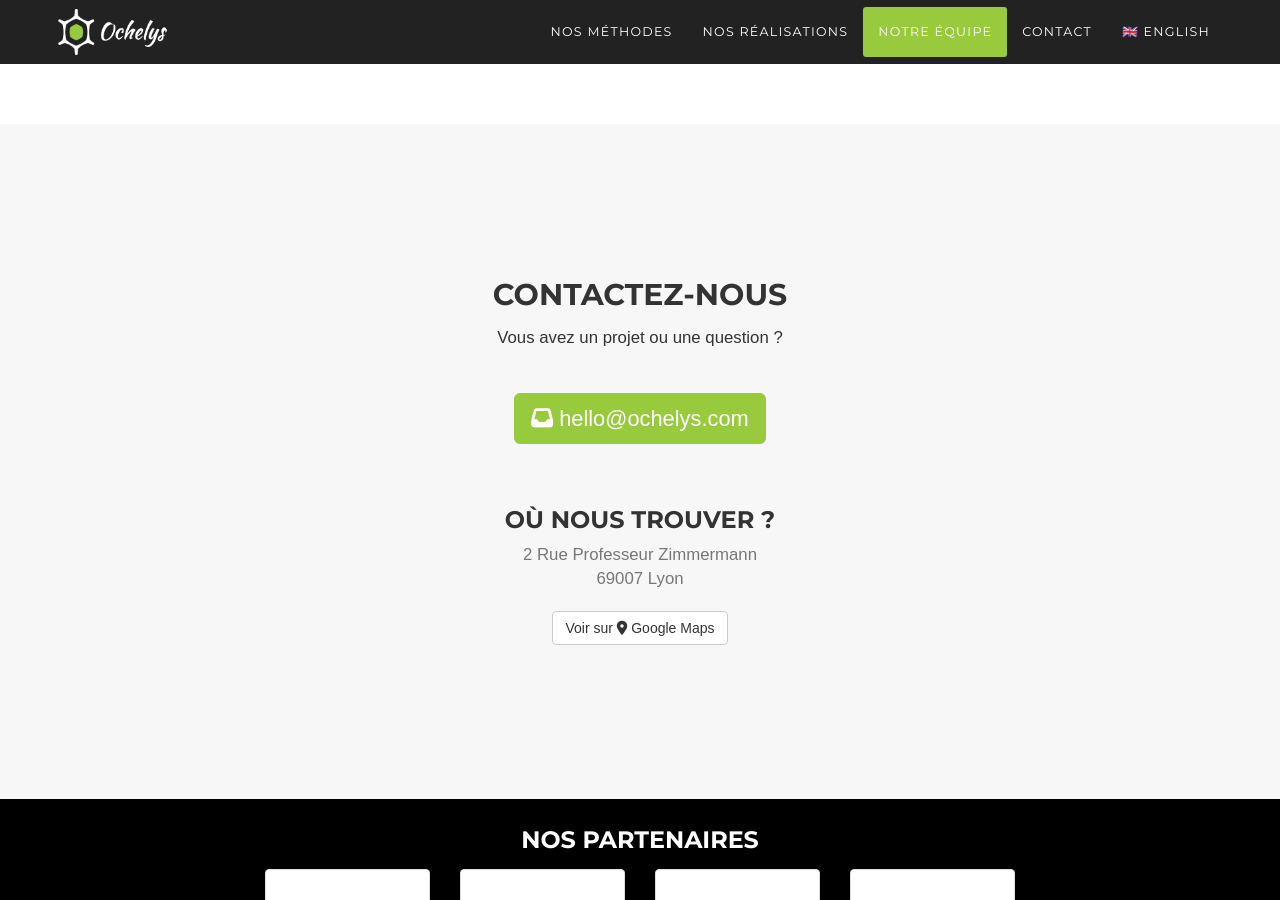
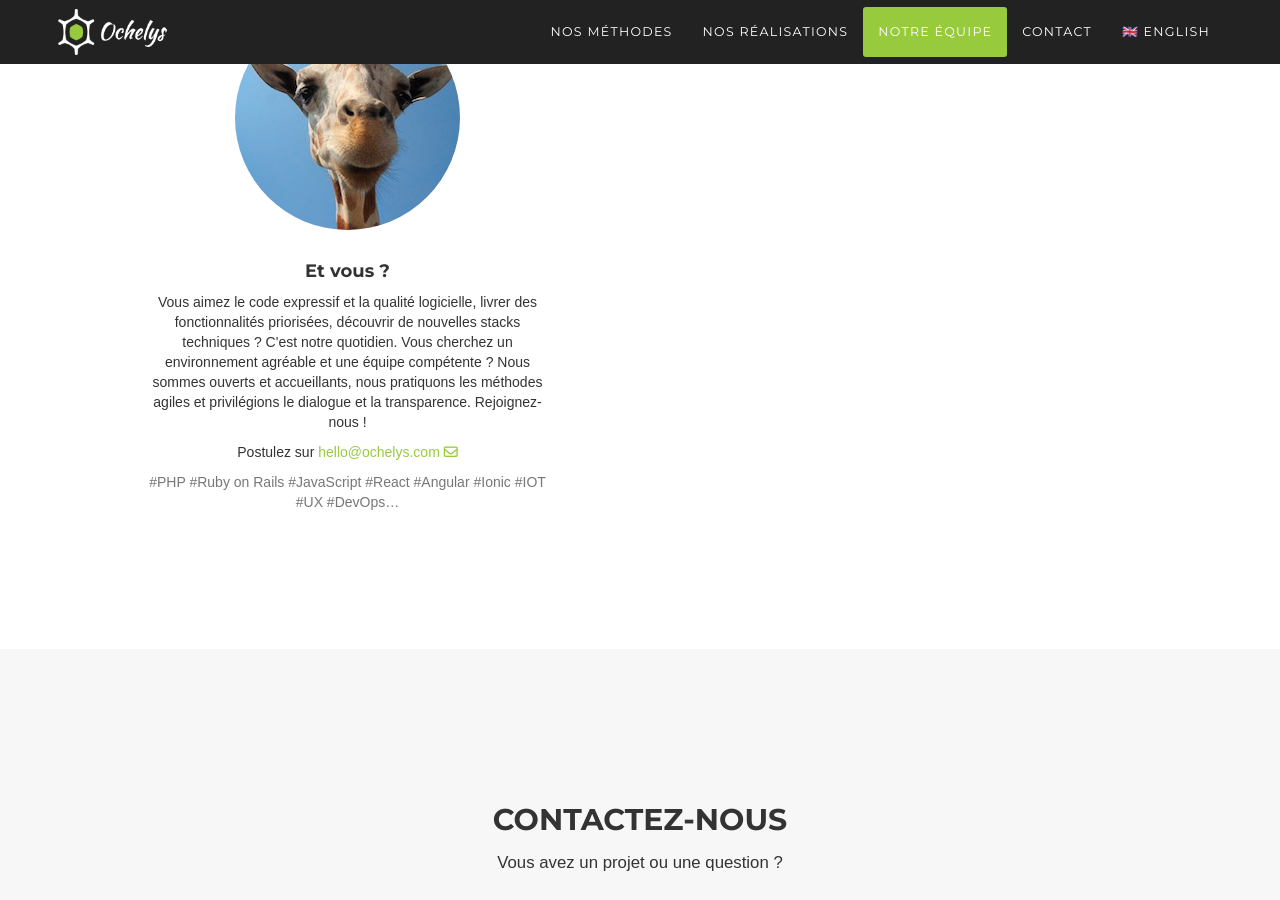
Before and after one commit to Ochelys/ochelys.github.io, a Jekyll site: the page built from index.md, in a window 1280 px wide and 900 px high, scrolled down 4829 px. Built offline with Jekyll 4.4.1, drawn with Linux system fonts in a browser that asks for light colours; nearby versions of some CDN libraries; some web fonts are replaced.

Commit message:
Add updated recruiting message

```diff
--- a/_layouts/home.html
+++ b/_layouts/home.html
@@ -149,6 +149,14 @@ layout: default
           <li><a href="https://www.linkedin.com/in/jeremystyczen/" title="Jérémy sur LinkedIn"><i class="fa fa-linkedin"></i><span class="sr-only">Jérémy sur LinkedIn</span></a></li>
         </ul>
       </div>
+      <div class="col-sm-6 team-member">
+        <img src="{{ site.url }}/images/giraffe.jpg" alt="Giraffe" class="img-responsive img-circle">
+        <h3 class="h4">Et vous&nbsp;?</h3>
+        <p class="bio">Vous aimez le code expressif et la qualité logicielle, livrer des fonctionnalités priorisées, découvrir de nouvelles <span lang="en">stacks</span> techniques&nbsp;? C'est notre quotidien.
+          Vous cherchez un environnement agréable et une équipe compétente&nbsp;? Nous sommes ouverts et accueillants, nous pratiquons les méthodes agiles et privilégions le dialogue et la transparence. Rejoignez-nous&nbsp;!</p>
+        <p class="bio">Postulez sur <a href="mailto:hello@ochelys.com">hello@ochelys.com <i class="fa fa-envelope-o"></i></a></p>
+        <p class="bio text-muted">#<abbr>PHP</abbr> #<span lang="en">Ruby on Rails</span> #JavaScript #React #Angular #Ionic #IOT #UX #DevOps…</p>
+      </div>
     </div>
   </div>
 </section>
```
Also changed, not shown: images/giraffe.jpg (added).
